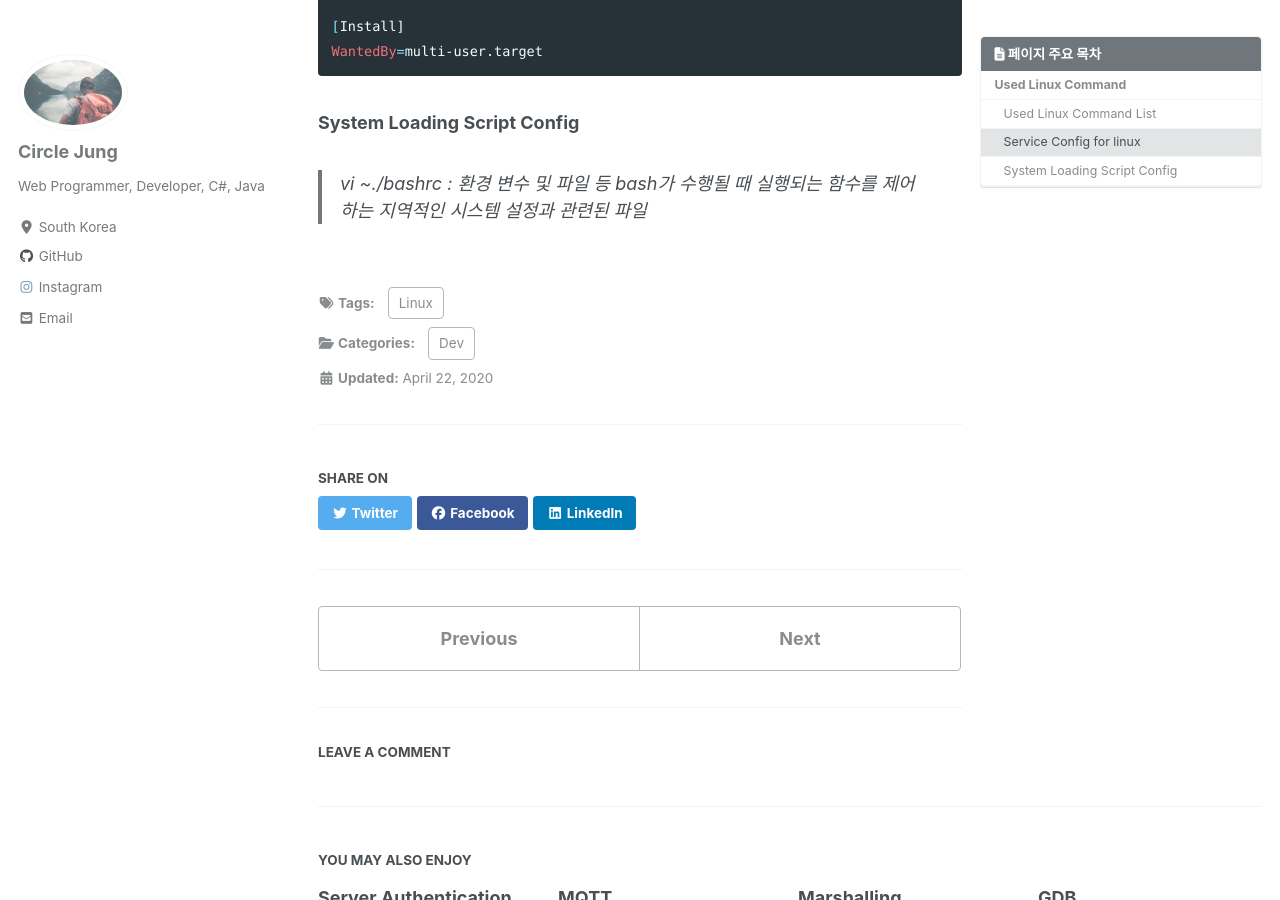
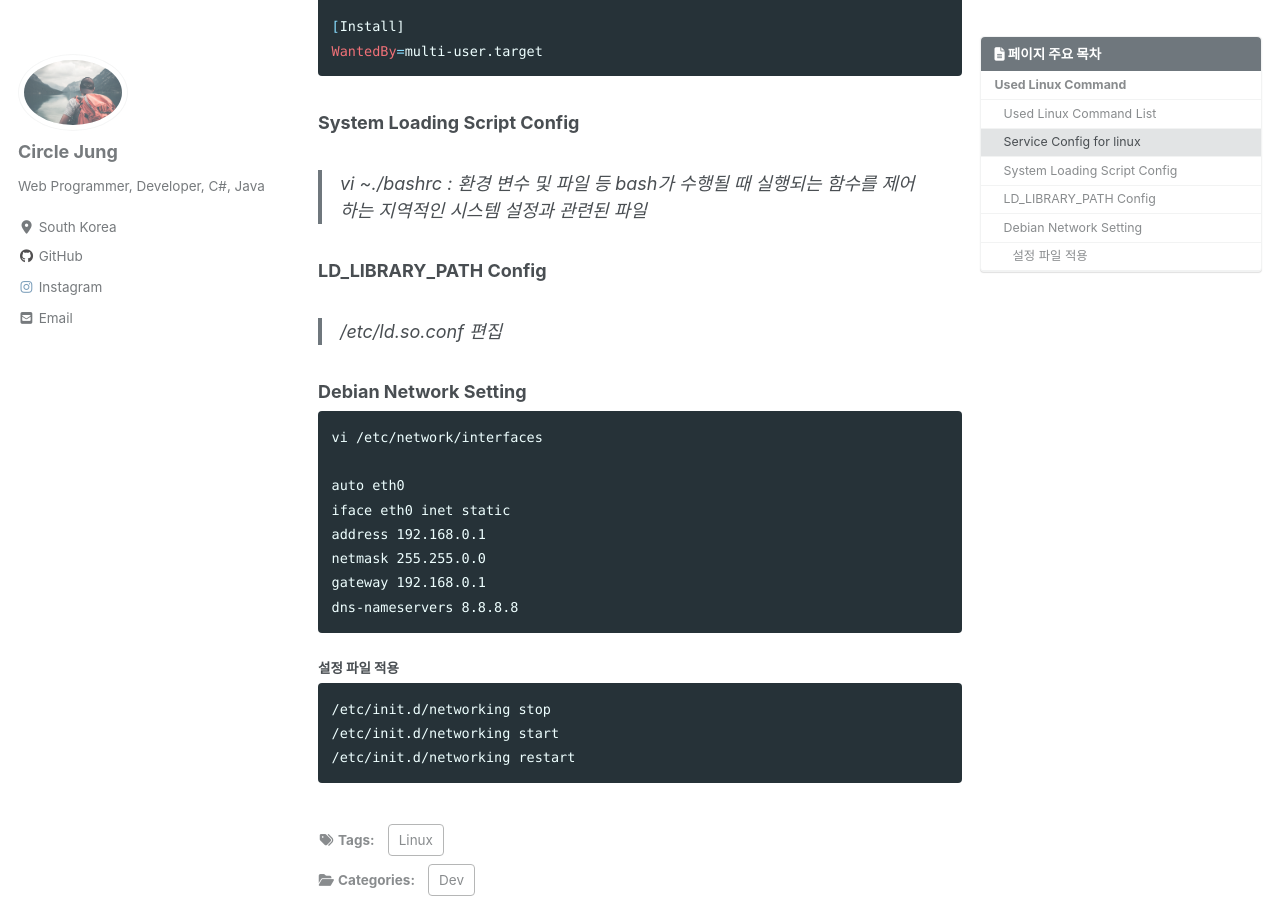
Before and after one commit to jwh0124/jwh0124.github.io, a Jekyll site: the page built from _posts/2020-04-22-command_linux.md, in a window 1280 px wide and 900 px high, scrolled down 1221 px. Built offline with Jekyll 4.4.1, drawn with Linux system fonts in a browser that asks for light colours; cached includes are drawn as plain includes; nearby versions of some CDN libraries; comment, search, counter and statistics services are not loaded.

Commit message:
+ add debian networking

````diff
--- a/_posts/2020-04-22-command_linux.md
+++ b/_posts/2020-04-22-command_linux.md
@@ -56,3 +56,28 @@ WantedBy=multi-user.target
 ### System Loading Script Config ###
 
 > vi ~./bashrc : 환경 변수 및 파일 등 bash가 수행될 때 실행되는 함수를 제어하는 지역적인 시스템 설정과 관련된 파일
+
+### LD_LIBRARY_PATH Config ###
+
+> /etc/ld.so.conf 편집
+
+### Debian Network Setting ###
+
+```bash
+vi /etc/network/interfaces
+
+auto eth0
+iface eth0 inet static
+address 192.168.0.1
+netmask 255.255.0.0
+gateway 192.168.0.1
+dns-nameservers 8.8.8.8
+```
+
+#### 설정 파일 적용 ####
+
+```bash
+/etc/init.d/networking stop
+/etc/init.d/networking start
+/etc/init.d/networking restart
+```
````
